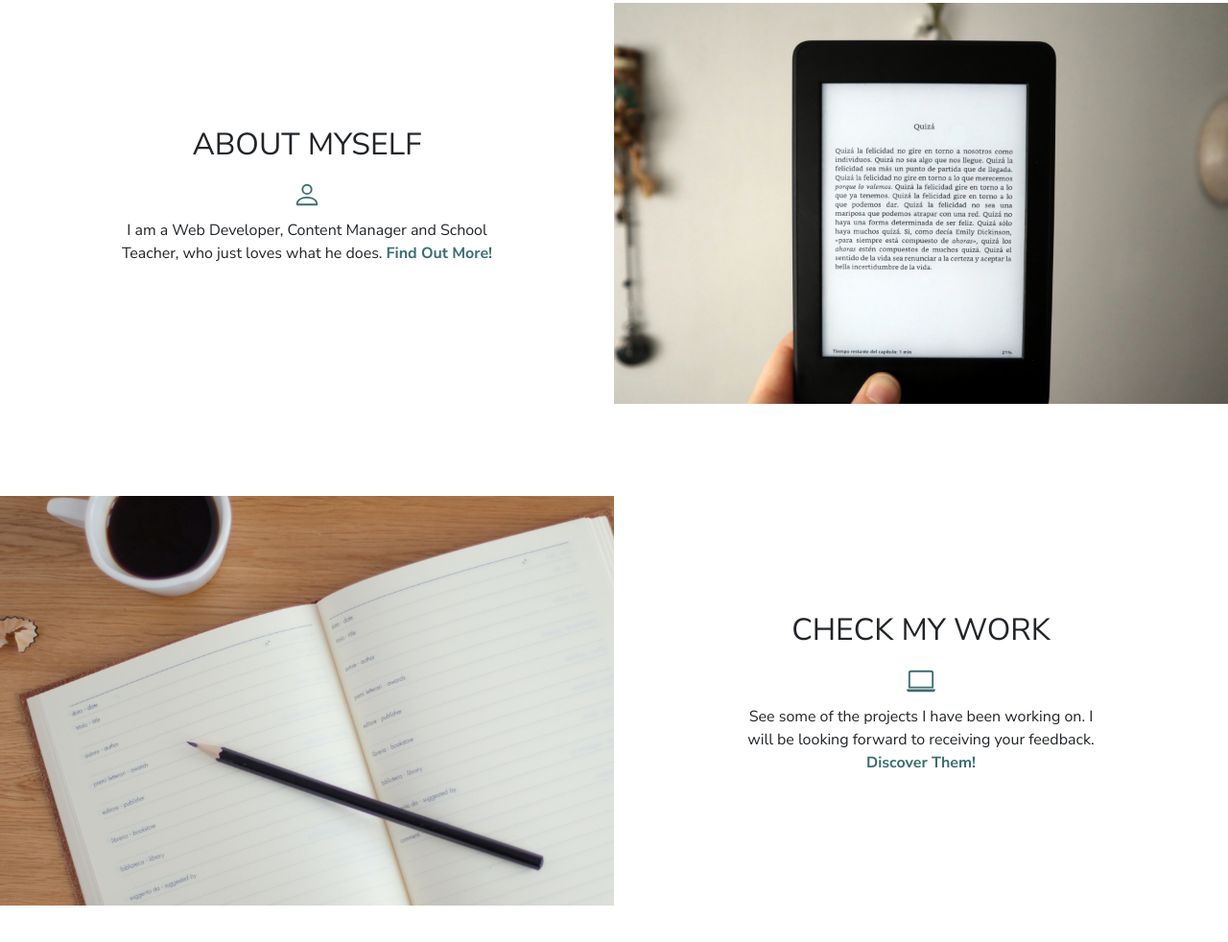
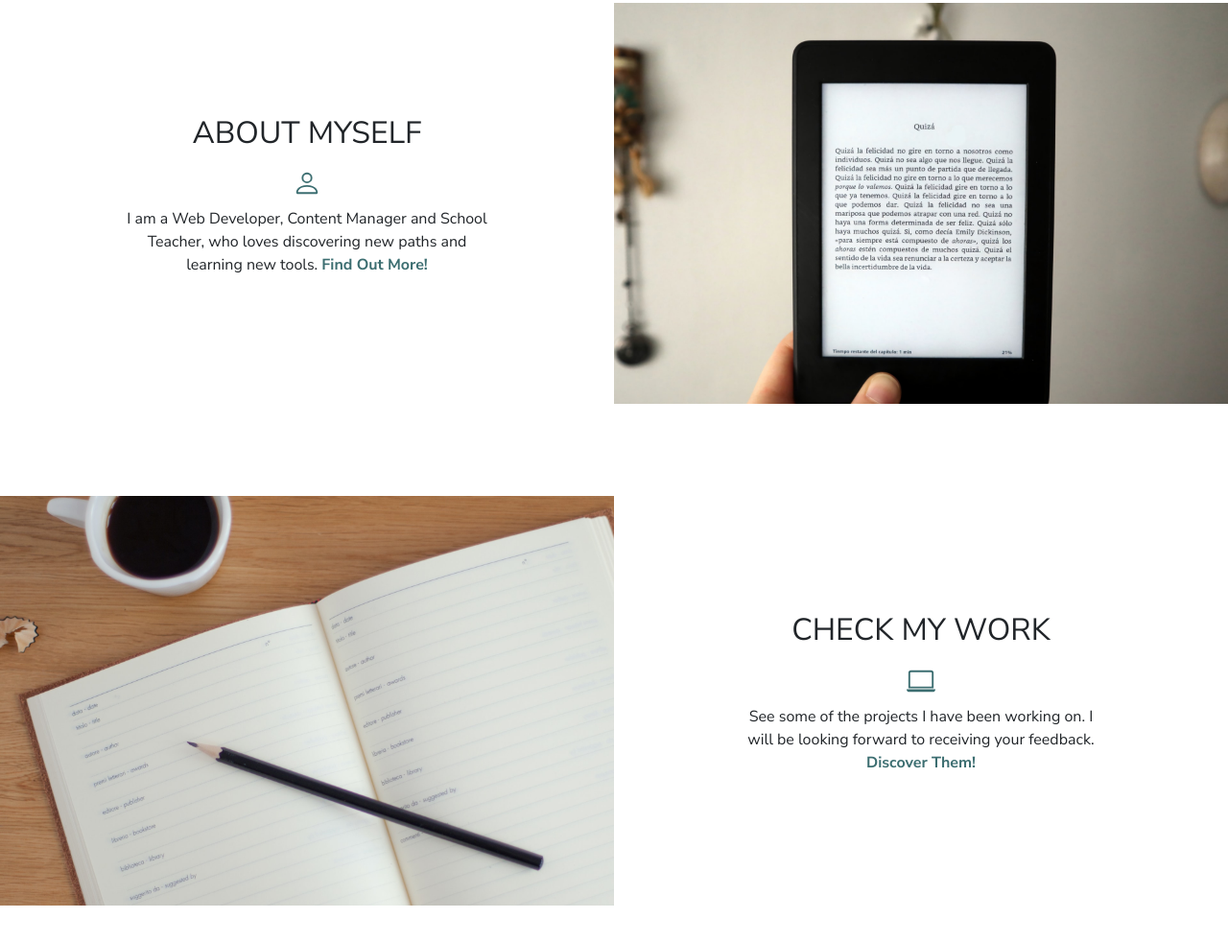
Before and after one commit to emmanuel-kowalski/personal, a plain HTML site: page index.html in a window 1280 px wide. Shown: the part 717-1699 px from the top of the page at 96% size. Drawn offline with nearby package versions, Linux system fonts and the light colour scheme.

Commit message:
first commit

```diff
--- a/index.html
+++ b/index.html
@@ -99,7 +99,8 @@
                                                         </svg>
                                                     </a>
                                                     <p>I am a Web Developer, Content Manager and School Teacher, who
-                                                        just loves what he does. <a href="about.html">Find Out More!</a>
+                                                        loves discovering new paths and learning new tools.
+                                                        <a href="about.html">Find Out More!</a>
                                                     </p>
                                                 </div>
                                             </div>
```
Also changed, not shown: 1 other file.
